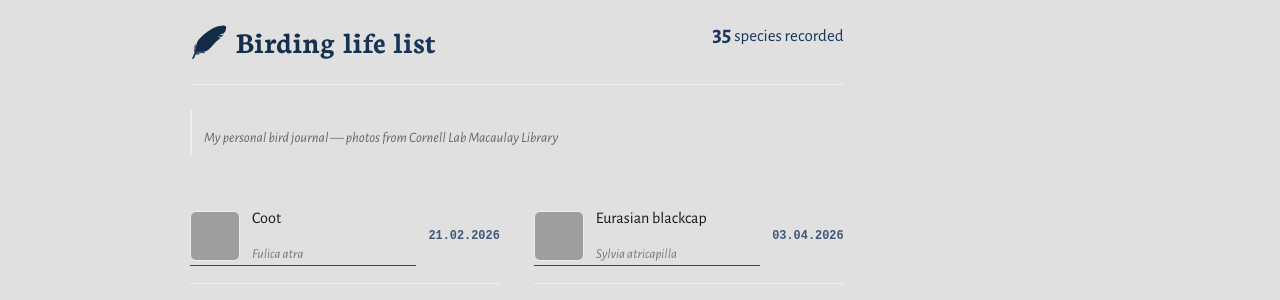
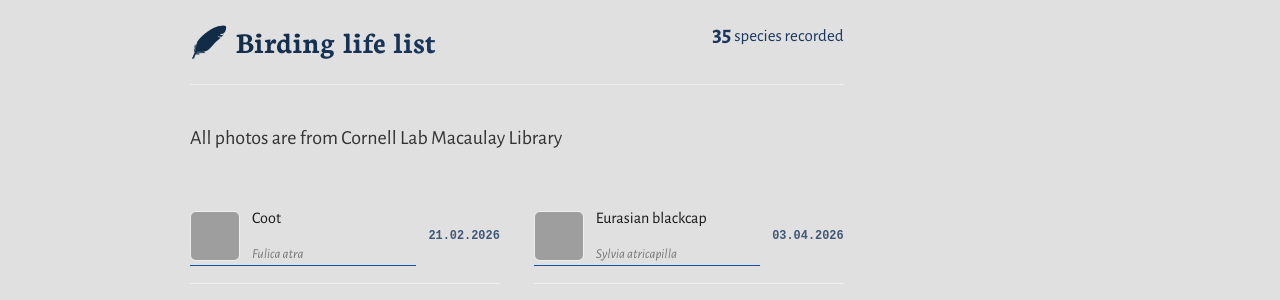
Before and after one commit to armandoahir/armandoahir.github.io, a Jekyll site: the page built from birding-list.md, in a window 1280 px wide. Shown: the part 192-492 px from the top of the page. Built offline with Jekyll 4.4.1, drawn with Linux system fonts in a browser that asks for light colours; some of the changed lines change nothing that is shown; grey boxes are pictures that could not be loaded.

Commit message:
[14th Apr] Fix birding list

```diff
--- a/birding-list.md
+++ b/birding-list.md
@@ -15,11 +15,10 @@ permalink: /birding-list/
     font-family: inherit;
     padding: 2rem 0;
     color: #333;
-    max-width: 720px; /* Coerente con le altre pagine del blog */
+    max-width: 720px;
     margin: 0 auto;
   }
 
-  /* Rimosse ombreggiature e sfondo box */
   .birding-container {
     width: 100%;
     background: transparent;
@@ -50,11 +49,10 @@ permalink: /birding-list/
     gap: 10px;
   }
 
-  /* Contatore in Navy Blue (senza card di sfondo) */
   .birding-wrap .bird-count-card {
     font-size: 1rem;
     font-weight: 500;
-    color: #1a365d;
+    color: #1a365d; /* navy blue */
   }
 
   .birding-wrap .bird-count-card span {
@@ -62,17 +60,6 @@ permalink: /birding-list/
     font-size: 1.3rem;
   }
 
-  /* Nota di fonte */
-  .birding-source-note {
-    margin-bottom: 1.5rem;
-    font-size: 0.85rem;
-    color: #666;
-    border-left: 2px solid #eee;
-    padding-left: 12px;
-    font-style: italic;
-  }
-
-  /* Griglia a due colonne */
   .birding-wrap .two-col-grid {
     display: grid;
     grid-template-columns: 1fr 1fr;
@@ -125,7 +112,6 @@ permalink: /birding-list/
     font-size: 0.8rem;
   }
 
-  /* Date in Navy Blue solido */
   .birding-wrap .date-obs {
     font-size: 0.7rem;
     font-family: monospace;
@@ -134,7 +120,6 @@ permalink: /birding-list/
     opacity: 0.8;
   }
 
-  /* Footer in Navy Blue solido */
   .birding-wrap .footer-note {
     margin-top: 2rem;
     padding-top: 1rem;
@@ -171,8 +156,8 @@ permalink: /birding-list/
         <span id="species-count">0</span> species recorded
       </div>
     </div>
-    <p class="birding-source-note">
-      My personal bird journal — photos from Cornell Lab Macaulay Library
+    <p>
+      All photos are from Cornell Lab Macaulay Library
     </p>
     <div class="two-col-grid" id="bird-grid">
       <ul class="species-list-compact" id="col-left"></ul>
```
